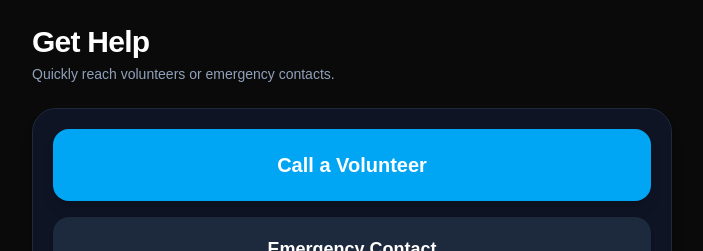
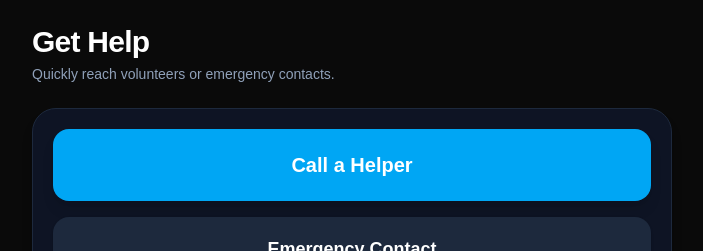
Before and after one commit to Archiviste-ken/StrideSense, a Next.js app: page /help in a window 1280 px wide. Shown: the top 251 px of the page, without its empty margins (288-991 px from the left). Built offline with nearby package versions, Linux system fonts and the light colour scheme.

Commit message:
Update button labels from "Volunteer" to "Helper" for clarity in HelpPage

```diff
--- a/src/app/help/page.js
+++ b/src/app/help/page.js
@@ -51,10 +51,10 @@ export default function HelpPage() {
           <button
             type="button"
             onClick={handleVolunteer}
-            aria-label="Call a volunteer for assistance"
+            aria-label="Call a helper for assistance"
             className="w-full min-h-[72px] rounded-2xl bg-sky-500 text-lg md:text-xl font-semibold text-white shadow-lg focus-visible:outline-none focus-visible:ring-2 focus-visible:ring-sky-400 focus-visible:ring-offset-2 focus-visible:ring-offset-neutral-950 hover:bg-sky-400 active:bg-sky-500/80 transition-colors"
           >
-            Call a Volunteer
+            Call a Helper
           </button>
 
           <button
```
